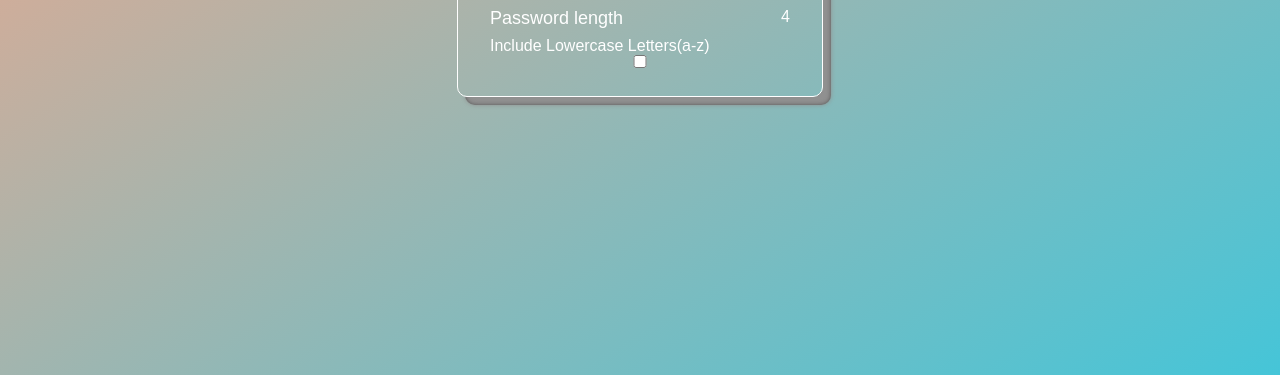
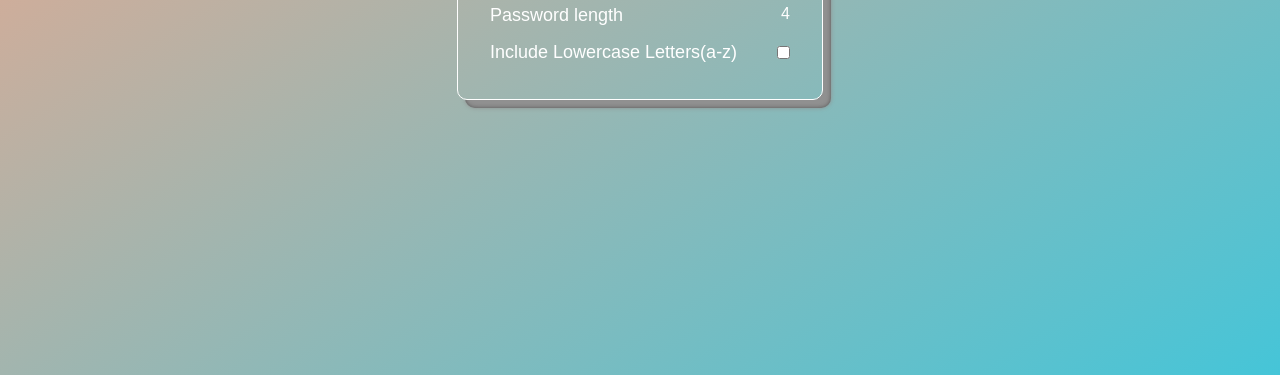
Before and after one commit to muheirwegillian/password-generator, a plain HTML site: page index.html in a window 1280 px wide. Shown: the part 425-800 px from the top of the page. Drawn offline with Linux system fonts and the light colour scheme.

Commit message:
continuation of the password generator

```diff
--- a/index.html
+++ b/index.html
@@ -22,8 +22,11 @@
         <span>4</span>
     </div>
 
-    <label for="lowercase">Include Lowercase Letters(a-z)</label>
-    <input type="checkbox" name="lowercase">
+    <div class="row">
+        <label for="lowercase">Include Lowercase Letters(a-z)</label>
+        <input type="checkbox" name="lowercase"id="lowercase">
+    </div>
+
 
 
 </div>
--- a/style.css
+++ b/style.css
@@ -47,7 +47,9 @@ display: flex;
 margin-block: 8px ;
 }
 
-.row p {
+.row p,.row label {
 flex-basis: 100%;
 font-size: 18px;
 }
+
+.row input [ type= "checkbox";]
```
